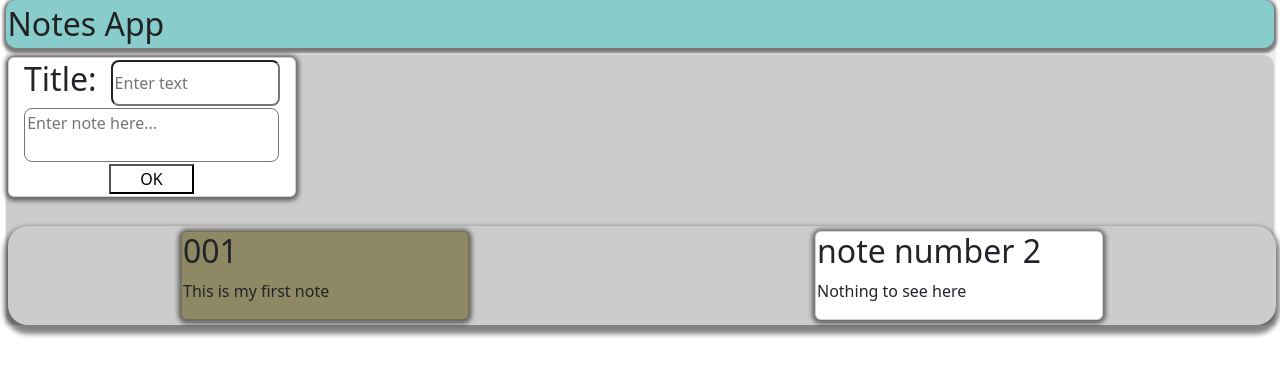
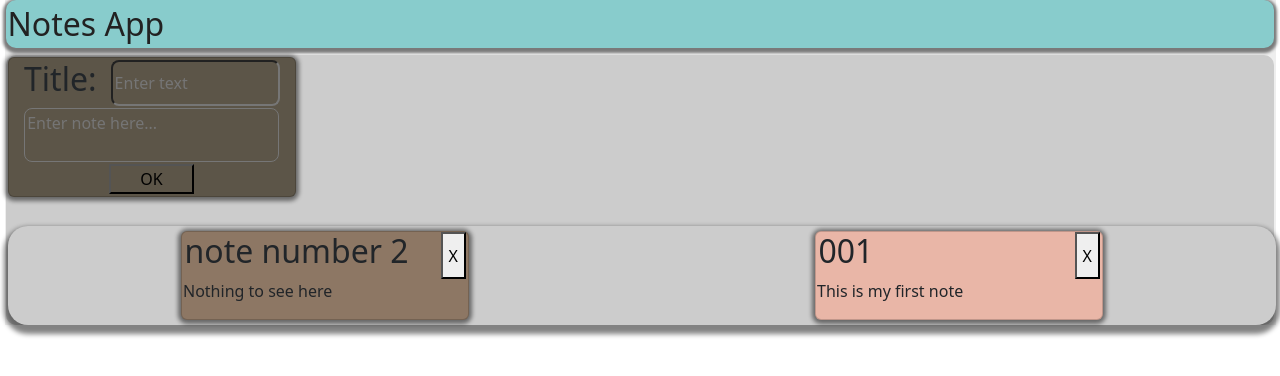
Before and after one commit to Michael-Murage/project-notepad, a React (Create React App) app: page / in a window 1280 px wide. Shown: the top 376 px of the page. Built offline with nearby package versions, Linux system fonts and the light colour scheme; data requests are answered from the project's data file.

Commit message:
fixed logic based on rendering submit and order of objects during render

```diff
--- a/src/components/App.js
+++ b/src/components/App.js
@@ -2,16 +2,19 @@ import '../App.css';
 import CardDisplay from './CardDisplay';
 import NavBar from './NavBar';
 import NotesForm from './NotesForm';
+import useDisplay from './useDisplay';
 
 function App() {
+  const { notes, setNotes, fetchData } = useDisplay()
+  console.log(notes);
   return (
-    <div style={{backgroundColor: '#eee'}}>{/*className="App"*/}
+    <div style={{backgroundColor: '#eee'}}>
       <NavBar />
       <div className='all-cards'>
-        <NotesForm />
+        <NotesForm notes={notes} setNotes={setNotes} fetchData={fetchData}/>
         <br />
 
-        <CardDisplay />
+        <CardDisplay notes={notes} setNotes={setNotes} fetchData={fetchData}/>
       </div>
     </div>
   );
--- a/src/components/CardDisplay.js
+++ b/src/components/CardDisplay.js
@@ -1,21 +1,41 @@
-import React, { useEffect } from 'react'
-import useDisplay from './useDisplay'
+import React from 'react'
 import { randomColor } from './randomColor'
 
-function CardDisplay() {
-    const { notes, setNotes, fetchData } = useDisplay()
-    useEffect(()=>{
-        fetchData()
-    }, [])
 
-    const notesDisp = notes.map((note)=>{
+function CardDisplay({ notes, fetchData }) {
+    let noten = [...notes].reverse()
+
+    function deleteNote(id){
+        fetch(`http://localhost:7000/notes/${id}`, {
+            method: 'DELETE',
+            headers: {
+                "Content-Type": "application/json"
+            }
+        })
+        .then(resp=>resp.json())
+        .then(data=>{
+            console.log(data)
+            fetchData()
+        })
+        .catch(error=>console.log(error.message))
+    }
+
+    const notesDisp = noten.map((note, index)=>{
         return (
-            <div className='card' style={{width: '18rem', backgroundColor: randomColor()}} key={note.id}>
-                <h2>{!note.title ? <h2>Loading...</h2> : note.title}</h2>
-                <p>{!note.content ? <h2>Loading...</h2> : note.content}</p>
+            <div key={note?.id || index} className='card' style={{width: '18rem', backgroundColor: randomColor()}}>
+                <div style={{display: 'flex', justifyContent: 'space-between'}}>
+                    <h2 onClick={changeTitle}>{!note.title ? 'Loading...' : note.title}</h2>
+                    <button className='delete-note' onClick={(event) => deleteNote(note?.id)}>X</button>
+                </div>
+                <p>{!note.content ? 'Loading...' : note.content}</p>
             </div>
         )
     })
+
+    function changeTitle(e){
+
+    }
+
   return (
     <>
         <div className='card-container'>
--- a/src/components/NotesForm.js
+++ b/src/components/NotesForm.js
@@ -1,18 +1,60 @@
-import React from 'react'
+import React, { useEffect, useState } from 'react'
 import { Form } from 'react-bootstrap'
 import { randomColor } from './randomColor'
+
 import useVal from './useVal'
 
-function NotesForm() {
+function NotesForm({ notes, setNotes, fetchData}) {
     const {val, setVal} = useVal()
+    const [testNote, setTestNote] = useState([])
+
+    useEffect(()=>{
+        fetchData()
+    }, [testNote])
+
+    const submitNote =(e)=>{
+        e.preventDefault()
+        fetchData()
+        fetch('http://localhost:7000/notes', {
+            method: "POST",
+            headers: {
+                "Content-Type": "application/json",
+                Accept: "application/json"
+            },
+            body: JSON.stringify({
+                title: val.title,
+                content: val.content
+            })
+        })
+        .then(resp=>resp.json())
+        .then(data=>{
+            console.log(data);
+
+        })
+        .finally((data) => {
+            setTestNote(['sup'])
+        })
+
+
+        document.querySelector('.card').reset()
+    }
+
+    const handleChange =(e)=>{
+        if(e.target.id === 'title-input'){
+            val.title = e.target.value
+        }else if(e.target.id === 'textarea-input'){
+            val.content = e.target.value
+        }
+    }
+
     return (
-        <Form className='card-form card' style={{width: '18rem', backgroundColor: randomColor(), marginTop: '2px'}}>
+        <Form className='card-form card' onSubmit={submitNote} style={{width: '18rem', backgroundColor: randomColor(), marginTop: '2px'}}>
                 <div id='title-form'>
                     <h2>Title: </h2>
-                    <input type='text' id='title-input' placeholder='Enter text' value={val.title}/>
+                    <input type='text' id='title-input' placeholder='Enter text' onChange={handleChange}/>
                 </div>
                 <div id='textarea-form'>
-                    <textarea placeholder='Enter note here...' id='textarea-input' value={val.content}>
+                    <textarea placeholder='Enter note here...' id='textarea-input' onChange={handleChange}>
 
                     </textarea>
                 </div>
--- a/src/components/randomColor.js
+++ b/src/components/randomColor.js
@@ -4,7 +4,7 @@ function randomColor() {
   const letters = '456789abcde'
   let color = '#'
   for (let i=0; i<6; i++){
-    color += letters[Math.floor(Math.random() * 12)]
+    color += letters[Math.floor(Math.random() * 11)]
   }
   return color;
 }
--- a/src/components/useDisplay.js
+++ b/src/components/useDisplay.js
@@ -5,11 +5,20 @@ function useDisplay() {
         title: '',
         content: ''
     }])
-     const fetchData = ()=>{
+
+
+
+     async function fetchData(){
         fetch('http://localhost:7000/notes')
         .then(resp=>resp.json())
         .then(data=>setNotes(data))
      }
+
+     useEffect(()=>{
+        fetchData()
+
+
+    }, [])
   return { notes, setNotes, fetchData }
 }
 
```
